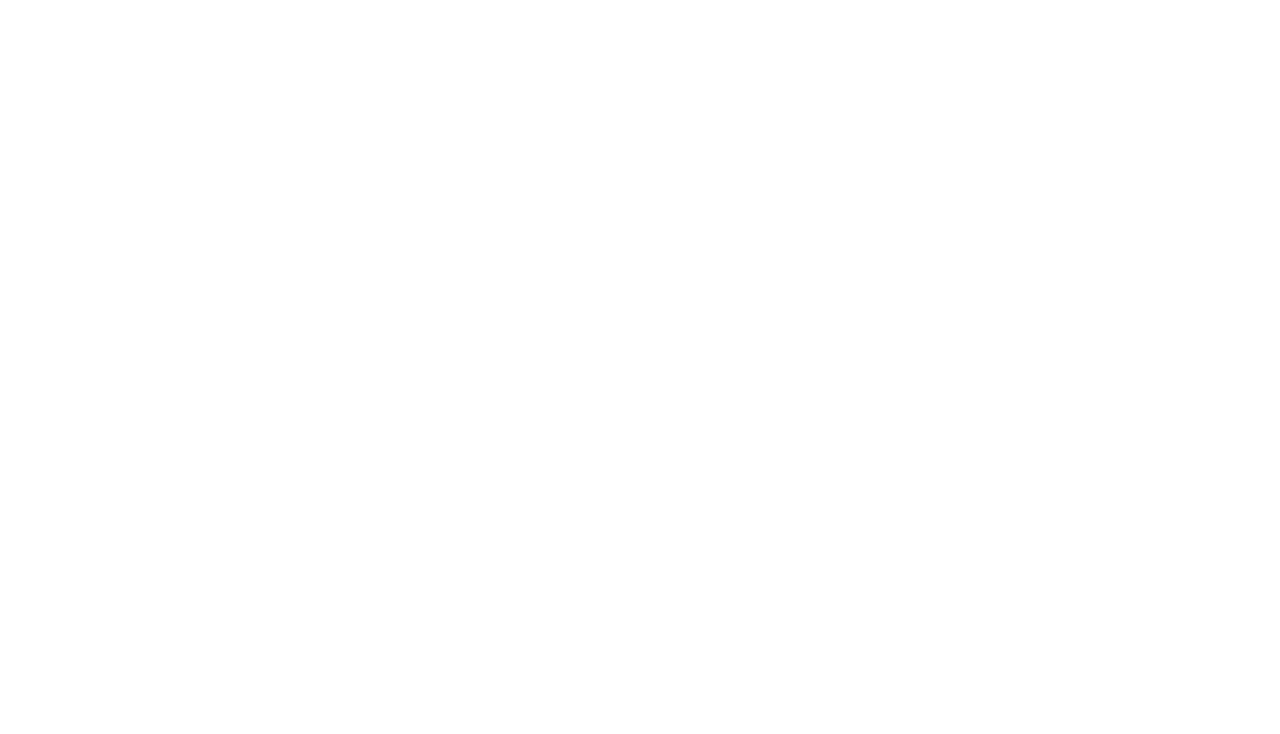
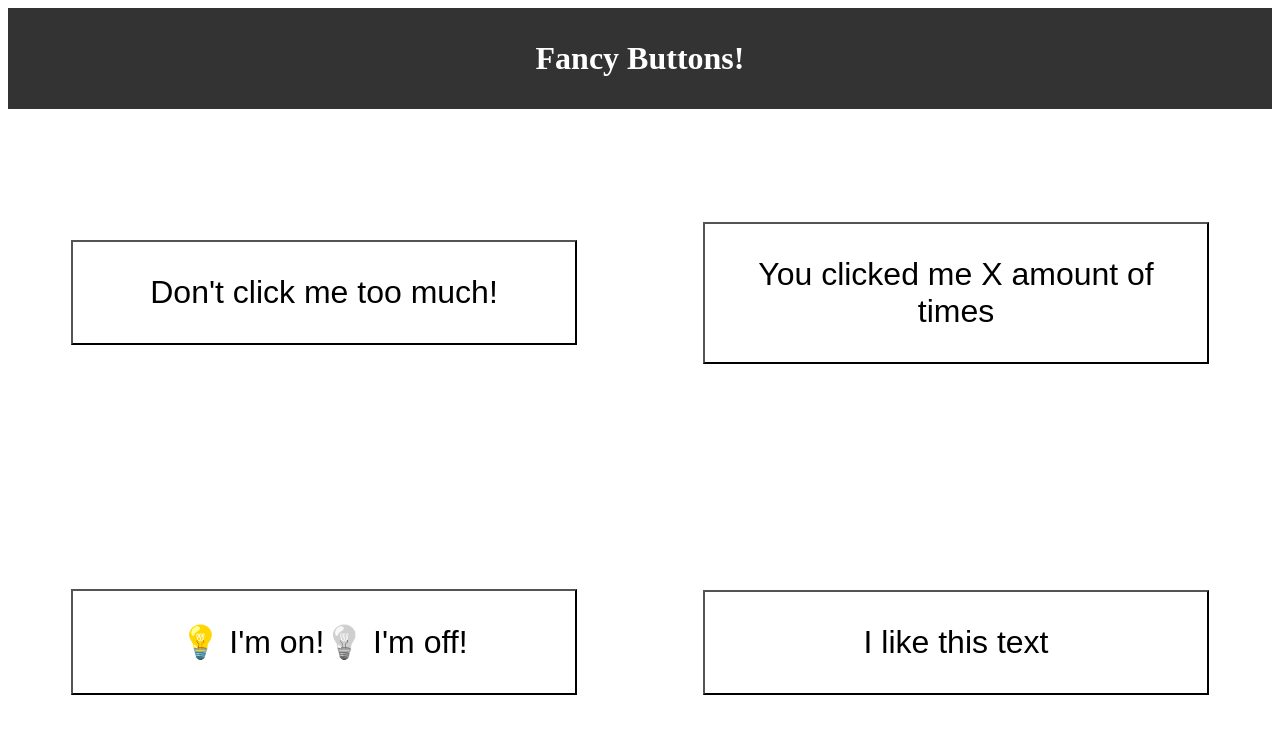
Before and after one commit to CJM1994/fancy-buttons, a React (Create React App) app: page / in a window 1280 px wide. Shown: the top 734 px of the page. Built offline with nearby package versions, Linux system fonts and the light colour scheme.

Commit message:
Add listener counter button

```diff
--- a/src/App.js
+++ b/src/App.js
@@ -1,10 +1,21 @@
 import './App.css';
 
+// Components
+import AngryButton from './components/AngryButton';
+import CounterButton from './components/CounterButton';
+import LightswitchButton from './components/LightswitchButton';
+import TextRepeaterButton from './components/TextRepeaterButton';
 
 function App(props) {
   return (
     <div className="App">
-
+      <h1>Fancy Buttons!</h1>
+      <section>
+        <AngryButton />
+        <CounterButton />
+        <LightswitchButton />
+        <TextRepeaterButton />
+      </section>
     </div>
   );
 };
--- a/src/components/AngryButton.js
+++ b/src/components/AngryButton.js
@@ -1,11 +1,22 @@
-import React from "react";
+import React, { useState } from "react";
 
 const AngryButton = () => {
 
+  const [anger, setAnger] = useState(0);
+
+  const handleClick = () => {
+    if (anger < 1) {
+      setAnger(anger + 0.11);
+    }
+    else {
+      setAnger(0);
+    };
+  };
+
   return (
-    <button className="AngryButton">
-      {/* When the threshold is not reached */}<span>Don't click me too much! </span>
-      {/* When the threshold is not reached */}<span>Rawr!</span>
+    <button onClick={handleClick} className="AngryButton" style={{ backgroundColor: `rgba(255, 0, 0, ${anger})` }}>
+      {anger < 1 && <span>Don't click me too much! </span>}
+      {anger > 1 && <span>Rawr!</span>}
     </button>
   );
 
--- a/src/components/CounterButton.js
+++ b/src/components/CounterButton.js
@@ -1,6 +1,8 @@
-import React from "react";
+import React, { useState } from "react";
 
 const CounterButton = () => {
+
+  const [clickAmount, setClickAmount] = useState();
 
   return (
     <button className="CounterButton">
--- a/src/components/LightswitchButton.js
+++ b/src/components/LightswitchButton.js
@@ -1,6 +1,8 @@
-import React from "react";
+import React, { useState } from "react";
 
 const LightswitchButton = () => {
+
+  const [light, setLight] = useState();
 
   return (
     <button className="LightswitchButton">
--- a/src/components/TextRepeaterButton.js
+++ b/src/components/TextRepeaterButton.js
@@ -1,6 +1,8 @@
-import React from "react";
+import React, { useState } from "react";
 
 const TextRepeaterButton = () => {
+
+  const [repetitions, setRepetitions] = useState();
 
   return (
     <button className="TextRepeaterButton">
--- a/src/index.js
+++ b/src/index.js
@@ -3,12 +3,6 @@
 import './index.css';
 import App from './App';
 import reportWebVitals from './reportWebVitals';
-
-// Components
-import AngryButton from './components/AngryButton';
-import CounterButton from './components/CounterButton';
-import LightswitchButton from './components/LightswitchButton';
-import TextRepeaterButton from './components/TextRepeaterButton';
 
 ReactDOM.render(
   <React.StrictMode>
```
